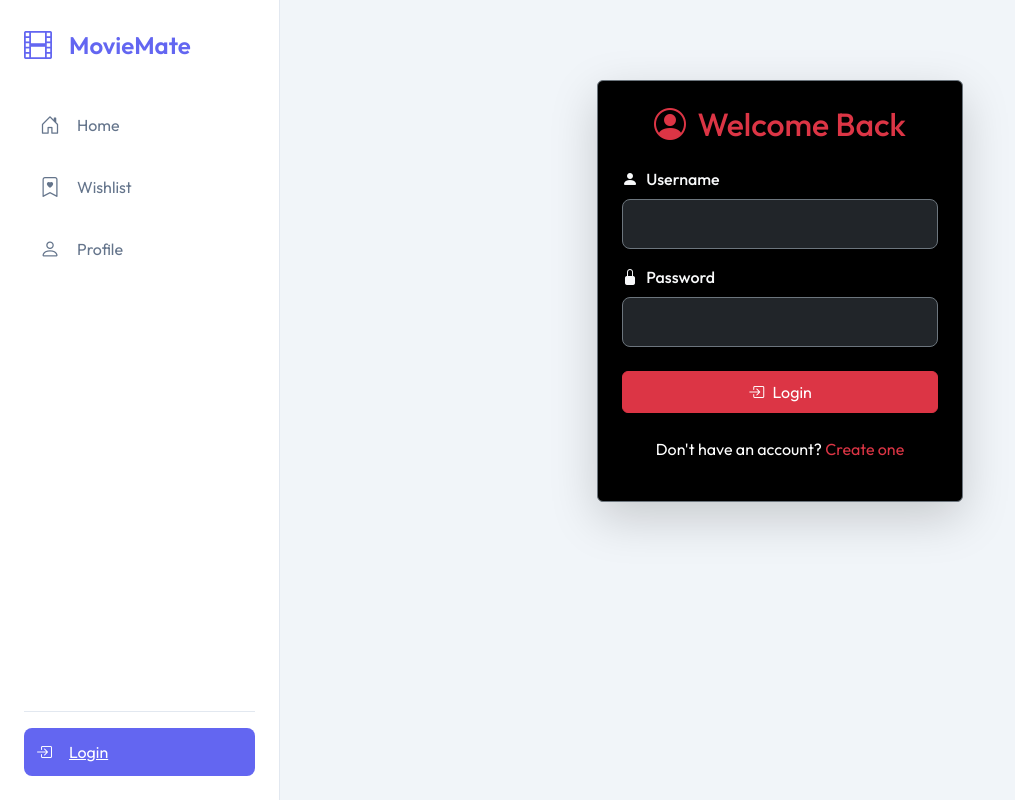
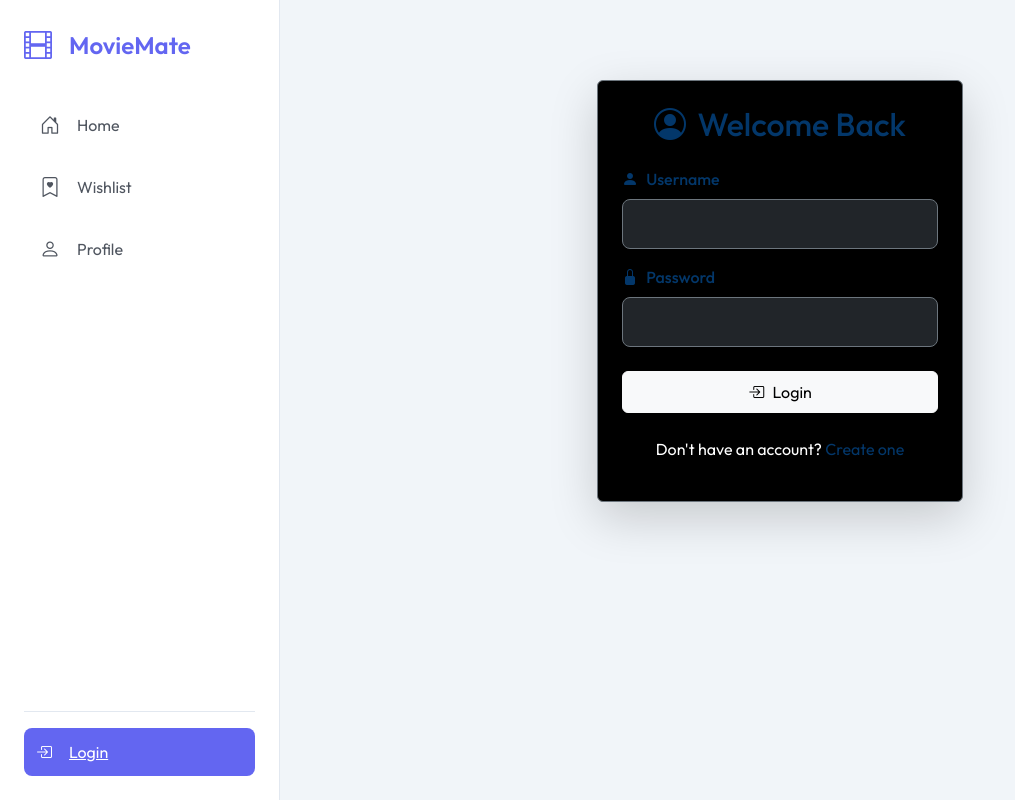
Before and after one commit to Helmi555/MovieMate, a Django app: page /accounts/login/ in a window 1280 px wide. Shown: the whole page, without its empty margins (0-1015 px from the left). Run offline with Django 5.2, Linux system fonts and the light colour scheme.

Commit message:
updated some UI styles

```diff
--- a/movies/static/movies/css/main.css
+++ b/movies/static/movies/css/main.css
@@ -8,7 +8,7 @@
     --secondary-color: #1e293b;
     --accent-color: #f8fafc;
     --text-color: #334155;
-    --text-light: #64748b;
+    --text-light: #4f555f;
     --background: #f1f5f9;
     --card-bg: #ffffff;
     --border-color: #e2e8f0;
@@ -386,3 +386,8 @@ body {
     border-radius: 0.5rem;
     margin-bottom: 1rem;
 }
+
+.text-light {
+    --bs-text-opacity: 1;
+    color: rgb(3, 55, 106) !important;
+}
--- a/movies/templates/registration/login.html
+++ b/movies/templates/registration/login.html
@@ -5,12 +5,12 @@
         <div class="col-md-6 col-lg-5">
             <div class="card bg-black border-secondary shadow-lg">
                 <div class="card-body p-4">
-                    <h2 class="text-danger text-center mb-4">
+                    <h2 class="text-light text-center mb-4">
                         <i class="bi bi-person-circle"></i> Welcome Back
                     </h2>
 
                     {% if form.errors %}
-                    <div class="alert alert-danger">
+                    <div class="alert alert-light">
                         Invalid username or password
                     </div>
                     {% endif %}
@@ -44,14 +44,14 @@
                             </div>
                         </div>
 
-                        <button type="submit" class="btn btn-danger w-100 py-2">
+                        <button type="submit" class="btn btn-light w-100 py-2">
                             <i class="bi bi-box-arrow-in-right"></i> Login
                         </button>
 
                         <div class="text-center mt-4">
                             <p class="text-white">
                                 Don't have an account?
-                                <a href="{% url 'register' %}" class="text-danger text-decoration-none">
+                                <a href="{% url 'register' %}" class="text-light text-decoration-none">
                                     Create one
                                 </a>
                             </p>
--- a/movies/templates/registration/register.html
+++ b/movies/templates/registration/register.html
@@ -5,13 +5,13 @@
         <div class="col-md-6 col-lg-5">
             <div class="card bg-black border-secondary shadow-lg">
                 <div class="card-body p-4">
-                    <h2 class="text-danger text-center mb-4">
+                    <h2 class="text-light text-center mb-4">
                         <i class="bi bi-person-plus"></i> Create Account
                     </h2>
 
                     <!-- Error Messages -->
                     {% if messages %}
-                    <div class="alert alert-danger">
+                    <div class="alert alert-ligth">
                         {% for message in messages %}
                         <div>{{ message }}</div>
                         {% endfor %}
@@ -75,7 +75,7 @@
                             {% endfor %}
                         </div>
 
-                        <button type="submit" class="btn btn-danger w-100 py-2">
+                        <button type="submit" class="btn btn-light w-100 py-2">
                             <i class="bi bi-person-check"></i> Register
                         </button>
                     </form>
```
Also changed, not shown: movies/templates/movies/profile.html (+4 -9 lines), db.sqlite3.
